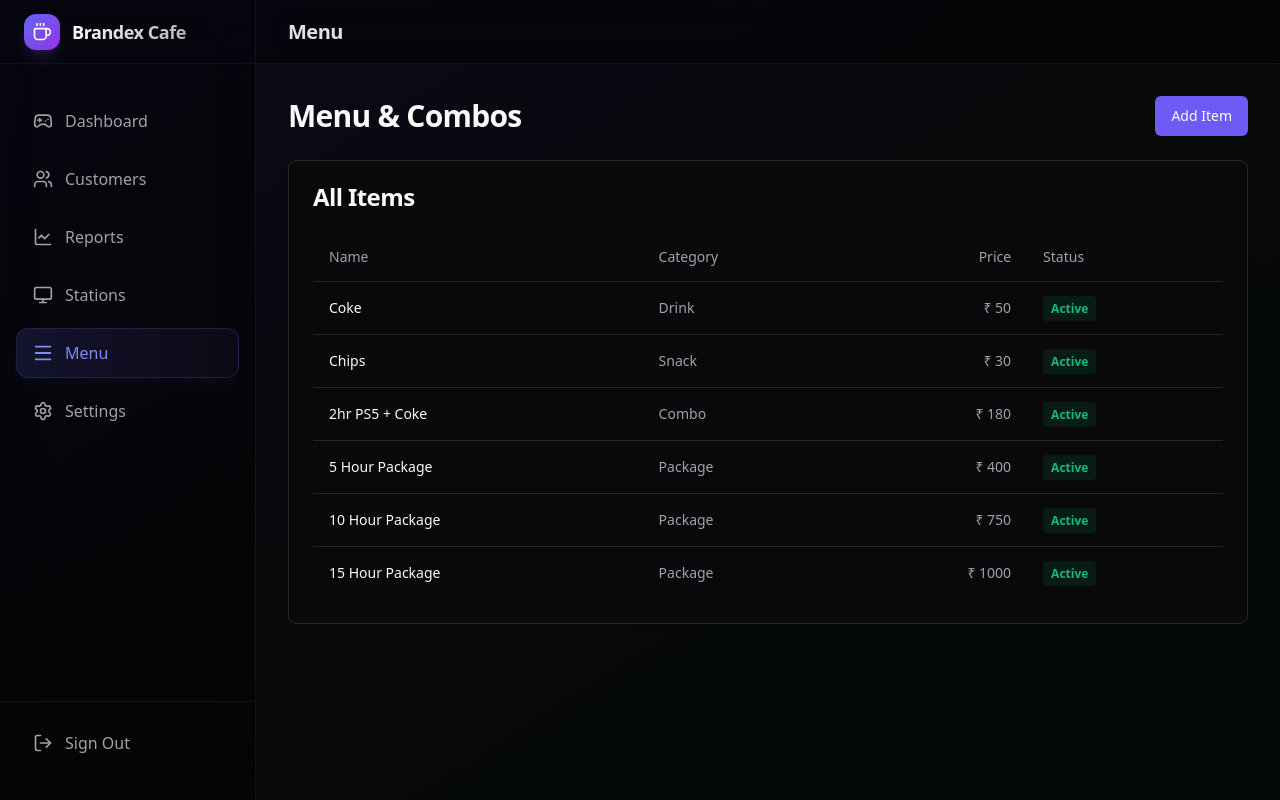
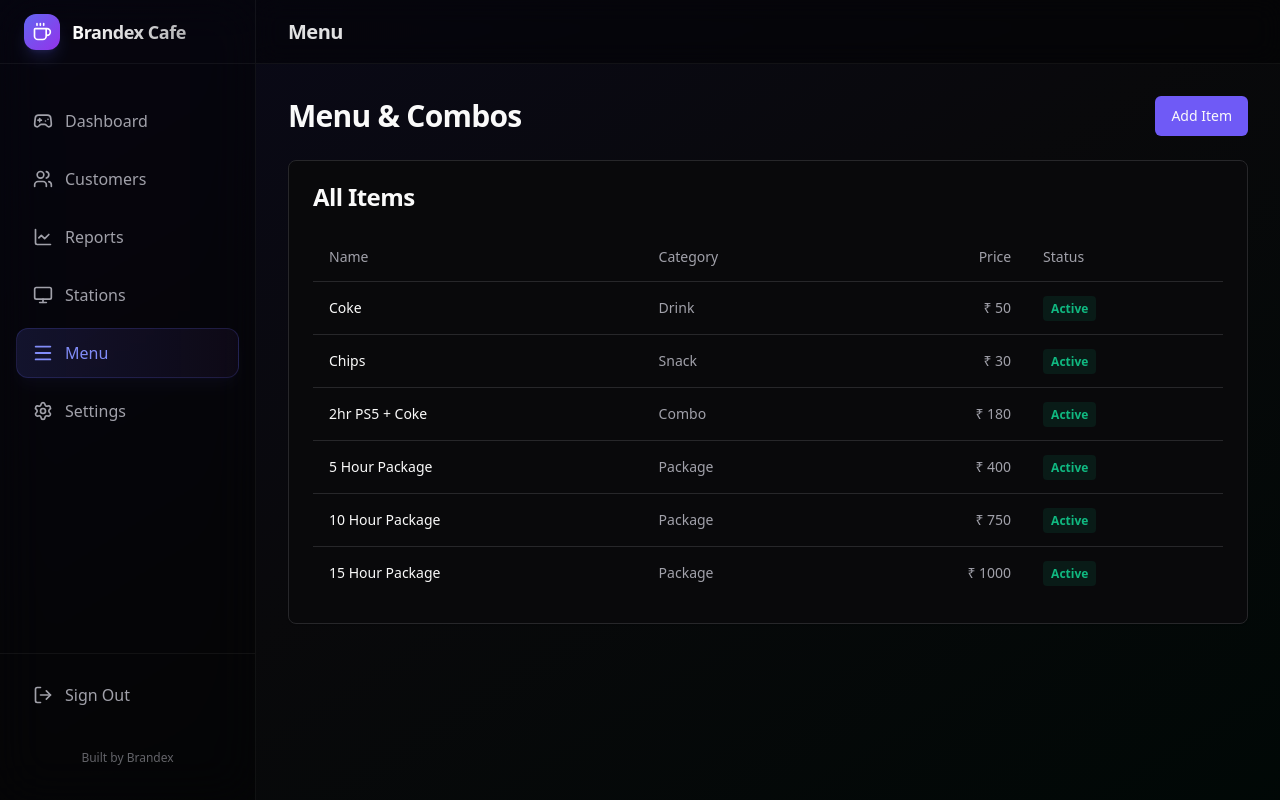
Before and after one commit to brandexhq-beep/NexusDesk, a React (Vite) app: page /menu in a window 1280 px wide. Built offline with nearby package versions, Linux system fonts and the light colour scheme.

Commit message:
fix: remove deprecated tsconfig options and add Brandex footer links

```diff
--- a/src/components/Layout.tsx
+++ b/src/components/Layout.tsx
@@ -71,6 +71,11 @@ export function Layout() {
             <LogOut className="w-5 h-5 transition-transform duration-300 group-hover:-translate-x-1" />
             Sign Out
           </button>
+          <div className="mt-6 text-center">
+            <a href="https://www.brandex.co.in" target="_blank" rel="noopener noreferrer" className="text-xs text-muted-foreground/60 hover:text-indigo-400 transition-colors">
+              Built by Brandex
+            </a>
+          </div>
         </div>
       </aside>
 
--- a/src/pages/Settings.tsx
+++ b/src/pages/Settings.tsx
@@ -229,6 +229,12 @@ export function Settings() {
         onClose={() => setIsRuleModalOpen(false)}
         onSave={loadSettings}
       />
+
+      <div className="pt-8 text-center">
+        <a href="https://www.brandex.co.in" target="_blank" rel="noopener noreferrer" className="text-sm text-muted-foreground/60 hover:text-indigo-400 transition-colors">
+          Built by Brandex
+        </a>
+      </div>
     </div>
   );
 }
--- a/tsconfig.app.json
+++ b/tsconfig.app.json
@@ -22,11 +22,9 @@
     "erasableSyntaxOnly": true,
     "noFallthroughCasesInSwitch": true,
 
-    "baseUrl": ".",
     "paths": {
       "@/*": ["./src/*"]
-    },
-    "ignoreDeprecations": "5.0"
+    }
   },
   "include": ["src"]
 }
```
